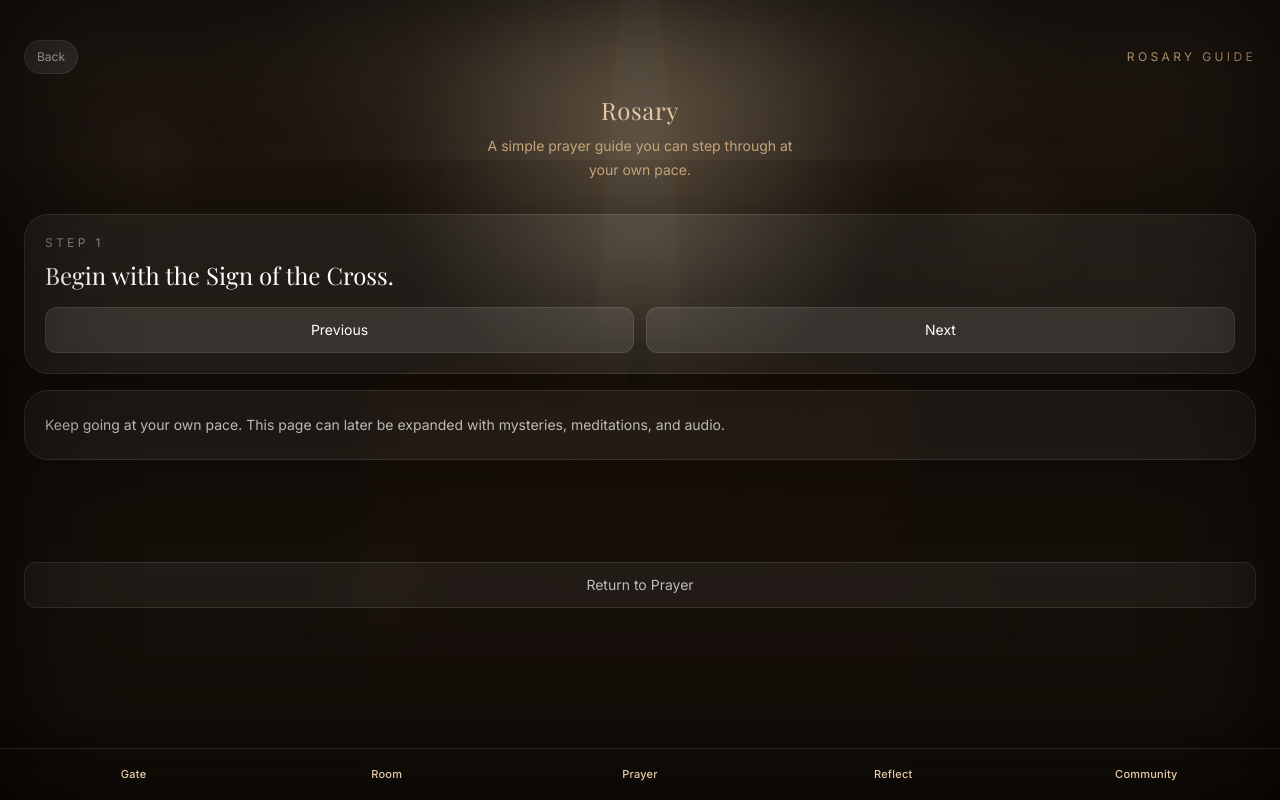
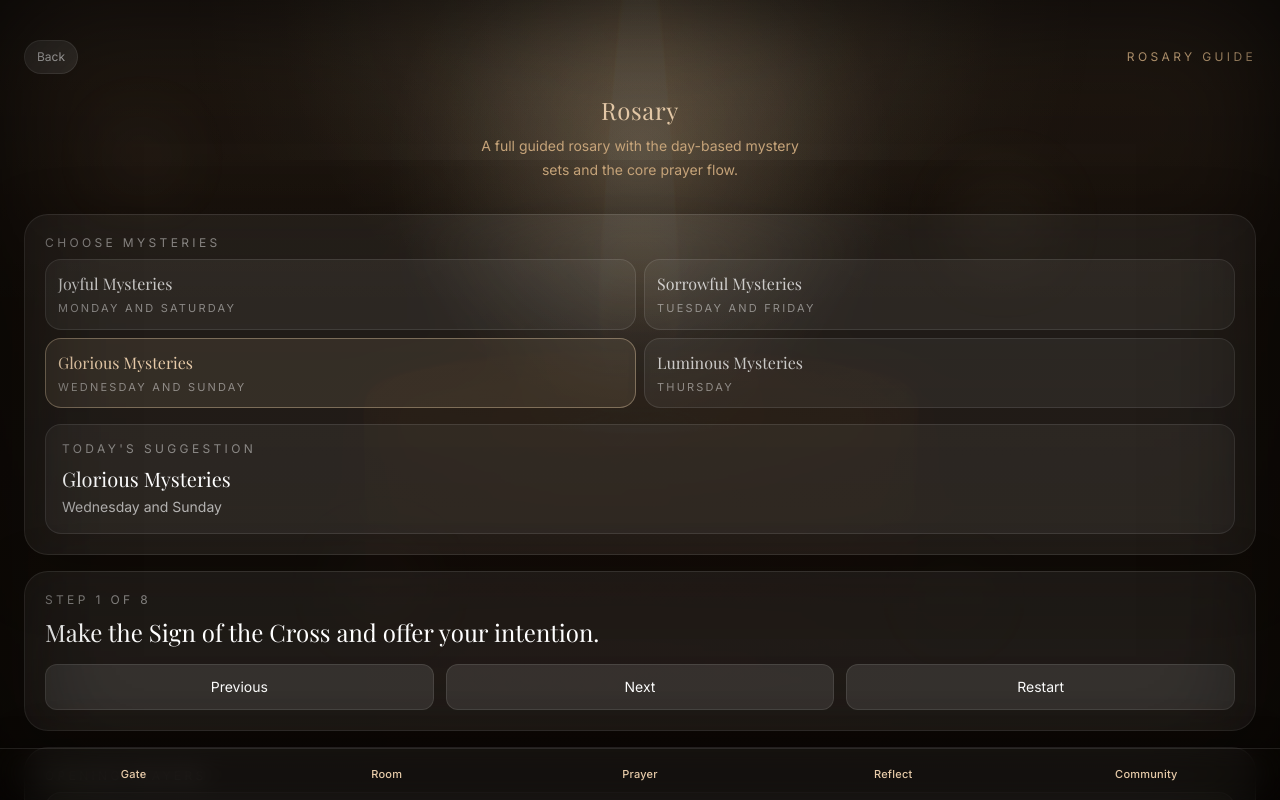
Before and after one commit to johncyongco/interior-castle, a React (Vite) app: page /prayer/rosary in a window 1280 px wide. Built offline with nearby package versions, Linux system fonts and the light colour scheme; no server answers.

Commit message:
Add room catechism hotspot and rosary guide

```diff
--- a/src/pages/PrayerPage.tsx
+++ b/src/pages/PrayerPage.tsx
@@ -29,12 +29,12 @@ function PrayerIndex() {
     <ScreenContainer>
       <div className="absolute inset-0 bg-[url('/candle.png')] bg-cover bg-center opacity-[0.03]" />
       <div className="absolute inset-0 bg-[radial-gradient(circle_at_50%_20%,rgba(255,236,199,0.12),transparent_28%),linear-gradient(180deg,rgba(15,12,9,0.08),rgba(15,12,9,0.5))]" />
-      <div className="relative flex h-full flex-col px-6 py-10">
+      <div className="relative flex h-full flex-col overflow-y-auto px-6 py-10 pb-32">
         <motion.div
           initial={{ opacity: 0, y: 10 }}
           animate={{ opacity: 1, y: 0 }}
           transition={{ duration: 1.2, ease: 'easeOut' }}
-          className="flex h-full flex-col"
+          className="flex min-h-full flex-col"
         >
           <div className="space-y-2 text-center pt-2">
             <h1 className="serif text-2xl tracking-wide text-[#e7cba9]">Prayer</h1>
@@ -97,7 +97,7 @@ function PrayerIndex() {
             </SoftCard>
           )}
 
-          <p className="mt-auto pt-6 text-center text-xs text-[#8c7a65]">You can return at any time.</p>
+          <p className="mt-8 pb-4 text-center text-xs text-[#8c7a65]">You can return at any time.</p>
         </motion.div>
       </div>
     </ScreenContainer>
--- a/src/pages/RoomPage.tsx
+++ b/src/pages/RoomPage.tsx
@@ -7,6 +7,7 @@ import ScreenContainer from '../components/ScreenContainer'
 export default function RoomPage() {
   const mountRef = useRef<HTMLDivElement | null>(null)
   const navigate = useNavigate()
+  const catechismUrl = 'https://www.vatican.va/archive/ENG0015/_INDEX.HTM'
 
   useEffect(() => {
     const previousBodyOverflow = document.body.style.overflow
@@ -164,6 +165,16 @@ export default function RoomPage() {
         className="absolute left-[60%] top-[64%] z-20 h-28 w-28 -translate-x-1/2 -translate-y-1/2 rounded-full bg-transparent"
       />
 
+      <button
+        type="button"
+        onClick={() => window.open(catechismUrl, '_blank', 'noopener,noreferrer')}
+        aria-label="Catechism of the Catholic Church hotspot"
+        title="Catechism of the Catholic Church"
+        className="absolute left-[78%] top-[39%] z-20 h-36 w-24 -translate-x-1/2 -translate-y-1/2 rounded-xl bg-transparent"
+      >
+        <span className="sr-only">Catechism of the Catholic Church</span>
+      </button>
+
       <div className="pointer-events-none relative flex h-full flex-col px-6 py-10 pb-28">
         <motion.div
           initial={{ opacity: 0 }}
--- a/src/pages/RosaryPage.tsx
+++ b/src/pages/RosaryPage.tsx
@@ -5,20 +5,93 @@ import ScreenContainer from '../components/ScreenContainer'
 import { SoftCard } from '../components/SoftCard'
 import { PrimaryButton } from '../components/PrimaryButton'
 
+type MysterySetKey = 'joyful' | 'sorrowful' | 'glorious' | 'luminous'
+
+const MYSTERY_SETS: Record<
+  MysterySetKey,
+  {
+    title: string
+    dayLabel: string
+    mysteries: string[]
+  }
+> = {
+  joyful: {
+    title: 'Joyful Mysteries',
+    dayLabel: 'Monday and Saturday',
+    mysteries: [
+      'The Annunciation',
+      'The Visitation',
+      'The Nativity',
+      'The Presentation',
+      'The Finding of Jesus in the Temple',
+    ],
+  },
+  sorrowful: {
+    title: 'Sorrowful Mysteries',
+    dayLabel: 'Tuesday and Friday',
+    mysteries: [
+      'The Agony in the Garden',
+      'The Scourging at the Pillar',
+      'The Crowning with Thorns',
+      'The Carrying of the Cross',
+      'The Crucifixion',
+    ],
+  },
+  glorious: {
+    title: 'Glorious Mysteries',
+    dayLabel: 'Wednesday and Sunday',
+    mysteries: [
+      'The Resurrection',
+      'The Ascension',
+      'The Descent of the Holy Spirit',
+      'The Assumption of Mary',
+      'The Coronation of Mary',
+    ],
+  },
+  luminous: {
+    title: 'Luminous Mysteries',
+    dayLabel: 'Thursday',
+    mysteries: [
+      'The Baptism of Jesus',
+      'The Wedding at Cana',
+      'The Proclamation of the Kingdom',
+      'The Transfiguration',
+      'The Institution of the Eucharist',
+    ],
+  },
+}
+
 const ROSARY_STEPS = [
-  'Begin with the Sign of the Cross.',
-  'Offer the intention of your prayer.',
+  'Make the Sign of the Cross and offer your intention.',
   'Pray the Apostles’ Creed.',
-  'Say the Our Father.',
-  'Pray three Hail Marys.',
-  'Announce the first mystery and continue.',
+  'Pray the Our Father.',
+  'Pray three Hail Marys for faith, hope, and charity.',
+  'Pray the Glory Be.',
+  'Pray the first decade with its mystery.',
+  'Continue through the remaining decades.',
+  'Conclude with the Hail Holy Queen and final prayers.',
 ]
+
+const OPENING_PRAYERS = ['Sign of the Cross', 'Apostles’ Creed', 'Our Father', 'Three Hail Marys', 'Glory Be']
+const CLOSING_PRAYERS = ['Hail Holy Queen', 'Final prayer for the Church and the faithful departed', 'Sign of the Cross']
+
+function getMysterySetForToday(): MysterySetKey {
+  const day = new Date().getDay()
+  if (day === 1 || day === 6) return 'joyful'
+  if (day === 2 || day === 5) return 'sorrowful'
+  if (day === 3 || day === 0) return 'glorious'
+  return 'luminous'
+}
 
 export default function RosaryPage() {
   const navigate = useNavigate()
   const [step, setStep] = useState(0)
+  const [mysterySet, setMysterySet] = useState<MysterySetKey>(getMysterySetForToday())
 
   const stepText = useMemo(() => ROSARY_STEPS[Math.min(step, ROSARY_STEPS.length - 1)], [step])
+  const activeMysteries = MYSTERY_SETS[mysterySet]
+  const decadeNumber = Math.min(Math.max(step - 5, 0), 4)
+  const activeMystery = activeMysteries.mysteries[decadeNumber]
 
   return (
     <ScreenContainer>
@@ -45,14 +118,63 @@ export default function RosaryPage() {
           <div className="mt-5 space-y-2 text-center">
             <h1 className="serif text-2xl tracking-wide text-[#e7cba9]">Rosary</h1>
             <p className="mx-auto max-w-xs text-sm leading-6 text-[#c6a47a]">
-              A simple prayer guide you can step through at your own pace.
+              A full guided rosary with the day-based mystery sets and the core prayer flow.
             </p>
           </div>
 
           <SoftCard className="mt-8 space-y-4">
             <div className="space-y-2">
-              <p className="text-xs uppercase tracking-[0.28em] text-white/45">Step {step + 1}</p>
+              <p className="text-xs uppercase tracking-[0.28em] text-white/45">Choose Mysteries</p>
+              <div className="grid grid-cols-2 gap-2">
+                {(Object.keys(MYSTERY_SETS) as MysterySetKey[]).map((key) => {
+                  const set = MYSTERY_SETS[key]
+                  const isActive = mysterySet === key
+
+                  return (
+                    <button
+                      key={key}
+                      type="button"
+                      onClick={() => {
+                        setMysterySet(key)
+                        setStep(5)
+                      }}
+                      className={`rounded-2xl border px-3 py-3 text-left transition ${
+                        isActive
+                          ? 'border-[#e7cba9]/40 bg-[#e7cba9]/10 text-[#e7cba9]'
+                          : 'border-white/10 bg-white/5 text-white/75 hover:bg-white/10'
+                      }`}
+                    >
+                      <div className="serif text-base">{set.title}</div>
+                      <div className="mt-1 text-[11px] uppercase tracking-[0.2em] text-white/45">{set.dayLabel}</div>
+                    </button>
+                  )
+                })}
+              </div>
+            </div>
+
+            <div className="rounded-2xl border border-white/10 bg-white/5 p-4">
+              <p className="text-xs uppercase tracking-[0.28em] text-white/45">Today&apos;s Suggestion</p>
+              <p className="serif mt-2 text-xl text-white">{activeMysteries.title}</p>
+              <p className="mt-1 text-sm text-white/65">{activeMysteries.dayLabel}</p>
+            </div>
+          </SoftCard>
+
+          <SoftCard className="mt-4 space-y-4">
+            <div className="space-y-2">
+              <p className="text-xs uppercase tracking-[0.28em] text-white/45">
+                Step {step + 1} of {ROSARY_STEPS.length}
+              </p>
               <p className="serif text-2xl text-white">{stepText}</p>
+              {step === 5 ? (
+                <p className="text-sm leading-6 text-white/65">
+                  Pray the first decade while meditating on {activeMystery}.
+                </p>
+              ) : null}
+              {step > 5 && step < 10 ? (
+                <p className="text-sm leading-6 text-white/65">
+                  Pray decade {decadeNumber + 1} with {activeMystery}.
+                </p>
+              ) : null}
             </div>
 
             <div className="flex gap-3">
@@ -69,13 +191,46 @@ export default function RosaryPage() {
               >
                 Next
               </PrimaryButton>
+              <PrimaryButton onClick={() => setStep(0)} className="flex-1">
+                Restart
+              </PrimaryButton>
             </div>
           </SoftCard>
 
-          <div className="mt-4 rounded-3xl border border-white/10 bg-white/[0.05] p-5 backdrop-blur-xl shadow-soft">
-            <p className="text-sm leading-7 text-white/70">
-              Keep going at your own pace. This page can later be expanded with mysteries, meditations, and audio.
-            </p>
+          <div className="mt-4 space-y-4 rounded-3xl border border-white/10 bg-white/[0.05] p-5 backdrop-blur-xl shadow-soft">
+            <div className="space-y-2">
+              <p className="text-xs uppercase tracking-[0.28em] text-white/45">Opening Prayers</p>
+              <div className="space-y-2">
+                {OPENING_PRAYERS.map((prayer) => (
+                  <div key={prayer} className="rounded-2xl border border-white/10 bg-white/5 px-4 py-3 text-sm text-white/75">
+                    {prayer}
+                  </div>
+                ))}
+              </div>
+            </div>
+
+            <div className="space-y-2">
+              <p className="text-xs uppercase tracking-[0.28em] text-white/45">Mysteries</p>
+              <div className="grid gap-2">
+                {activeMysteries.mysteries.map((mystery, index) => (
+                  <div key={mystery} className="rounded-2xl border border-white/10 bg-white/5 px-4 py-3">
+                    <p className="text-xs uppercase tracking-[0.2em] text-white/45">Decade {index + 1}</p>
+                    <p className="serif text-lg text-white">{mystery}</p>
+                  </div>
+                ))}
+              </div>
+            </div>
+
+            <div className="space-y-2">
+              <p className="text-xs uppercase tracking-[0.28em] text-white/45">Closing Prayers</p>
+              <div className="space-y-2">
+                {CLOSING_PRAYERS.map((prayer) => (
+                  <div key={prayer} className="rounded-2xl border border-white/10 bg-white/5 px-4 py-3 text-sm text-white/75">
+                    {prayer}
+                  </div>
+                ))}
+              </div>
+            </div>
           </div>
 
           <div className="mt-auto pt-6">
```
Also changed, not shown: public/room1.png.
